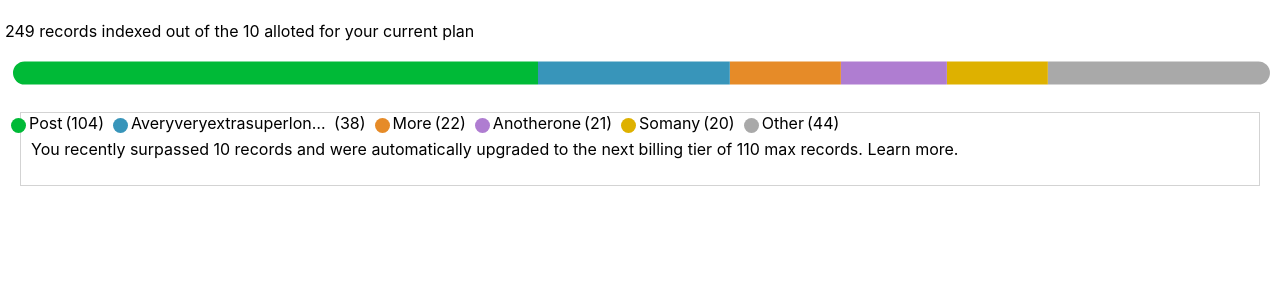
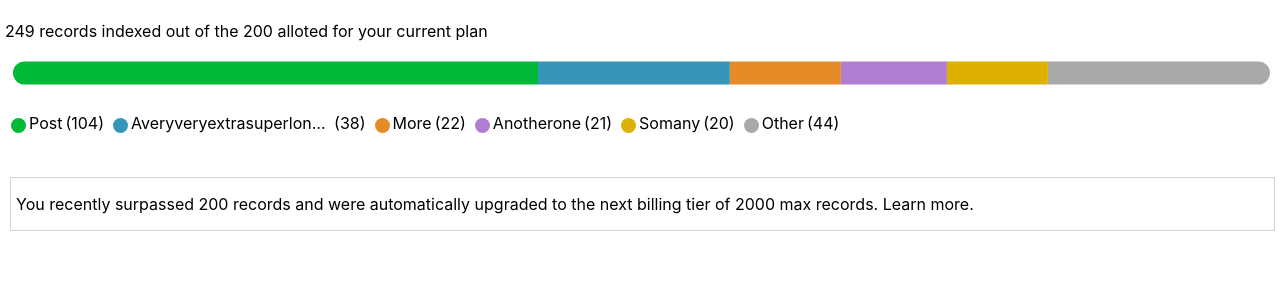
Before and after one commit to annacmc/records-meter, a React (Create React App) app: page / in a window 1280 px wide. Shown: the top 300 px of the page. Built offline with nearby package versions, Linux system fonts and the light colour scheme.

Commit message:
adds some padding for temporary display fix

```diff
--- a/src/App.css
+++ b/src/App.css
@@ -1,6 +1,7 @@
 .chartContainer {
-  height: 40px;
+  max-height: 40px;
 }
+
 
 main {
   padding: 5px;
@@ -18,7 +19,6 @@ main {
 
 .chartLegend {
   list-style:none;
-  display: inline;
   display:inline-block;
 
 }
@@ -43,10 +43,11 @@ ul.chartLegend {
 
 .noticeBox {
   border: solid .5px lightgrey;
-  padding: 10px 10px;
-  margin: 15px;
+  margin-top: 80px;
+  margin-left: 5px;
+  padding: 0px 5px;
+
 }
-
 
 .noticeBoxRed {
   border: solid .5px red;
--- a/src/lib/getData.js
+++ b/src/lib/getData.js
@@ -46,7 +46,7 @@ export default function getData() {
             support_document: null,
             is_instant_search: true,
             // tier: "up_to_1k_records",
-            tier: 10, // this needs work
+            tier: 200, // this needs work
           },
         ],
         supports_instant_search: true,
```
Also changed, not shown: src/lib/getFeeds.js.
